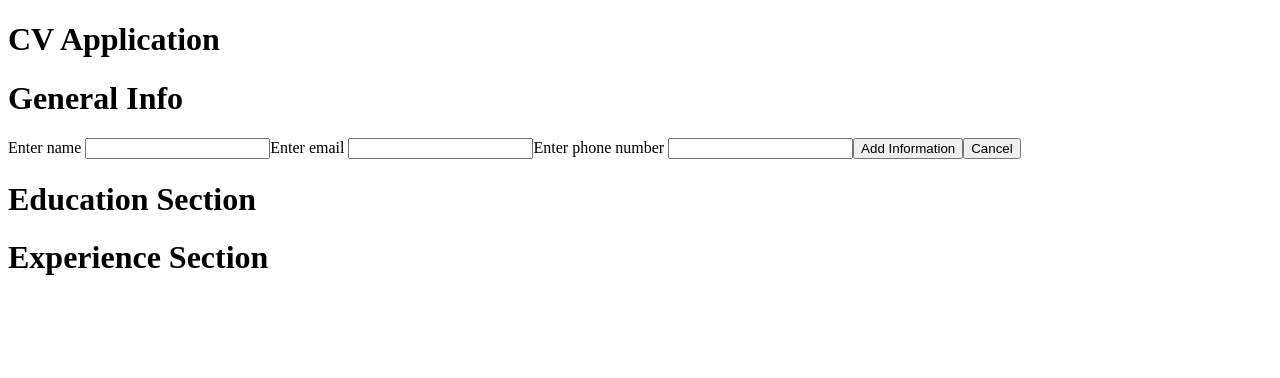
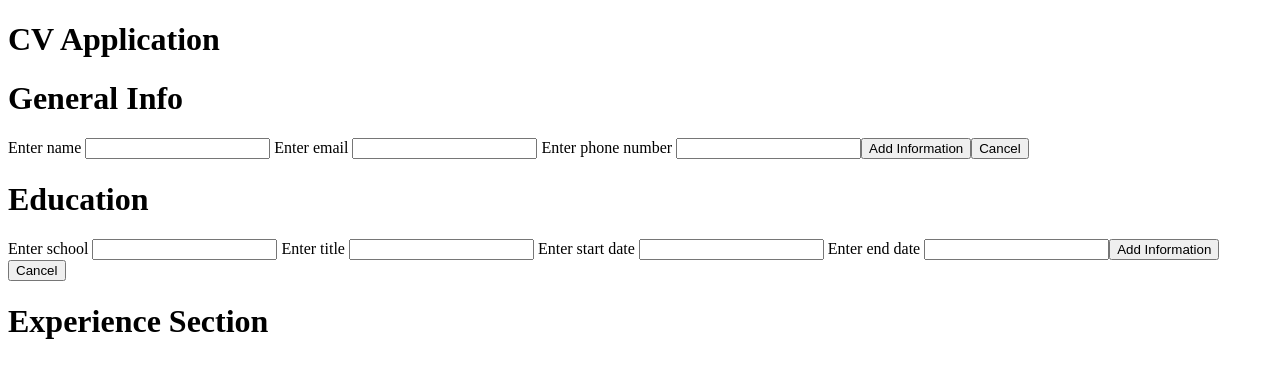
Before and after one commit to cattuongtu/cv-project, a React (Create React App) app: page / in a window 1280 px wide. Shown: the top 378 px of the page. Built offline with nearby package versions, Linux system fonts and the light colour scheme.

Commit message:
Implemented Education component.

```diff
--- a/src/components/Education.js
+++ b/src/components/Education.js
@@ -1,4 +1,5 @@
 import React, {Component} from "react";
+import uniqid from "uniqid";
 
 class Education extends Component{
   constructor() {
@@ -17,16 +18,147 @@ class Education extends Component{
         startDate: "",
         endDate: "",
       },
-      editMode: false,
+      editMode: true,
     }
   }
 
+  handleSchoolChange = (e) => {
+    const prevState = this.state.educationInput;
+    this.setState({
+      educationInput: {
+        school: e.target.value,
+        title: prevState.title,
+        startDate: prevState.startDate,
+        endDate: prevState.endDate,
+      }
+    });
+  };
+
+  handleTitleChange = (e) => {
+    const prevState = this.state.educationInput;
+    this.setState({
+      educationInput: {
+        school: prevState.school,
+        title: e.target.value,
+        startDate: prevState.startDate,
+        endDate: prevState.endDate,
+      }
+    });
+  };
+
+  handleStartDateChange = (e) => {
+    const prevState = this.state.educationInput;
+    this.setState({
+      educationInput: {
+        school: prevState.school,
+        title: prevState.title,
+        startDate: e.target.value,
+        endDate: prevState.endDate,
+      }
+    });
+  };
+
+  handleEndDateChange = (e) => {
+    const prevState = this.state.educationInput;
+    this.setState({
+      educationInput: {
+        school: prevState.school,
+        title: prevState.title,
+        startDate: prevState.startDate,
+        endDate: e.target.value,
+      }
+    });
+  };
+
+  onSubmitInfo = (e) => {
+    e.preventDefault();
+    this.setState({
+      education: this.state.education.concat(this.state.educationInput),
+      educationInput: {
+        school: "",
+        title: "",
+        startDate: "",
+        endDate: ""
+      },
+      editMode: false,
+    });
+  }
+
+  switchMode = (e) => {
+    const prevState = this.state.editMode;
+    e.preventDefault();
+    this.setState({
+      editMode: !prevState,
+    })
+  }
+
+  shiftSection = (e) => {
+    const prevState = this.state.education;
+    prevState.shift();
+    e.preventDefault();
+    this.setState({
+      education: prevState,
+    })
+  }
+
+
   render() {
+    if (!this.state.editMode) {
+      return (
+        <div>
+          <button onClick={this.switchMode}>Add Info</button>
+          <button onClick={this.shiftSection}>Remove Oldest Section</button>
+          {this.state.education.map((section) => {
+            return (
+              <div key={uniqid()}>
+                <h4 key={uniqid()}>{section.school}</h4>
+                <h4 key={uniqid()}>{section.title}</h4>
+                <h4 key={uniqid()}>{section.startDate}</h4>
+                <h4 key={uniqid()}>{section.endDate}</h4>
+              </div>
+            );
+          })}
+        </div>
+      );
+    }
+
     return (
       <div>
         <h1>
-          Education Section
+          Education
         </h1>
+        <form onSubmit={this.onSubmitInfo}>
+          <label htmlFor="schoolInput"> Enter school </label>
+          <input
+            onChange = {this.handleSchoolChange}
+            value = {this.state.educationInput.school}
+            type = "text"
+            id="schoolInput"
+          />
+          <label htmlFor="titleInput"> Enter title </label>
+          <input
+            onChange = {this.handleTitleChange}
+            value = {this.state.educationInput.title}
+            type = "text"
+            id = "titleInput"
+          />
+          <label htmlFor="startDateInput"> Enter start date </label>
+          <input
+            onChange = {this.handleStartDateChange}
+            value = {this.state.educationInput.startDate}
+            type = "text"
+            id = "startDateInput"
+          />
+          <label htmlFor="endDateInput"> Enter end date </label>
+          <input
+            onChange = {this.handleEndDateChange}
+            value = {this.state.educationInput.endDate}
+            type = "text"
+            id = "startDateInput"
+          />
+          <button type="submit">Add Information</button>
+          <button onClick={this.switchMode}>Cancel</button>
+        </form>
       </div>
     );
   }
```
Also changed, not shown: src/components/GeneralInfo.js (+4 -4 lines), 1 other file (tests, documents, lock files or other folders).
